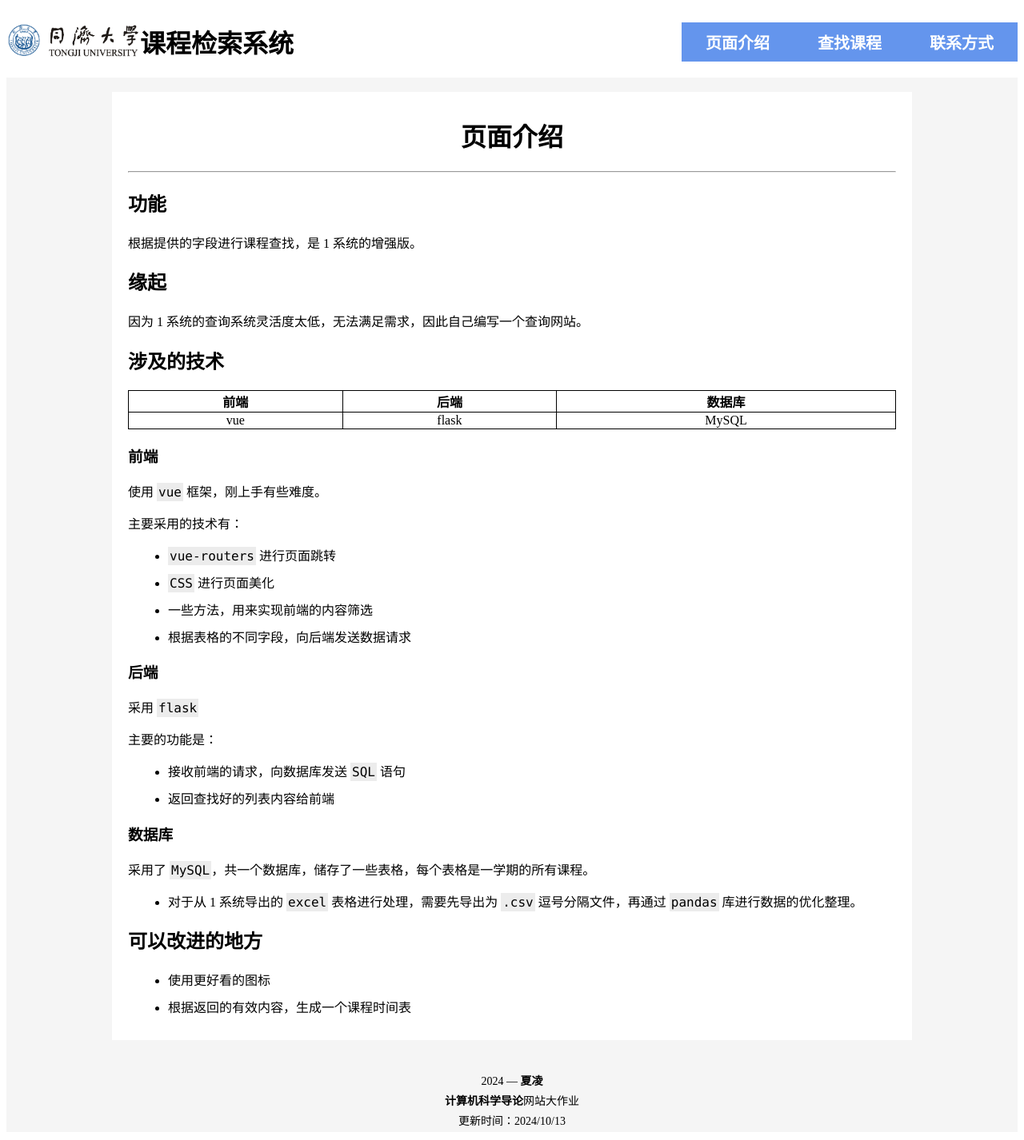
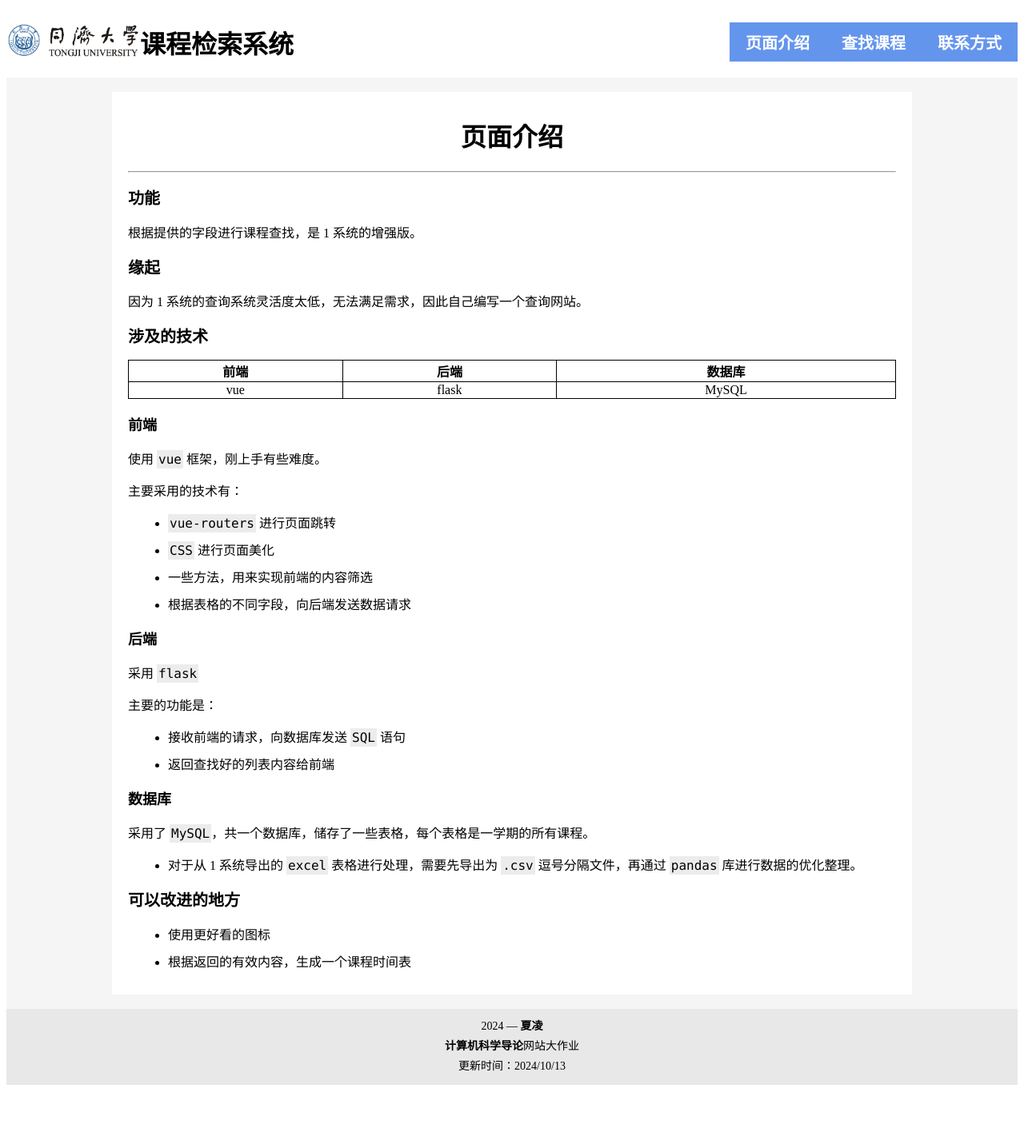
Before and after one commit to XiaLing233/jkd_website, a Vue app: page /Home in a window 1280 px wide. Shown: the whole page at 80% size. After the commit the page ends 1365 px from the top, so only its background shows below. Built offline with nearby package versions, Linux system fonts and the light colour scheme.

Commit message:
分解了多个组件，并且改进了菜单栏

```diff
--- a/src/App.vue
+++ b/src/App.vue
@@ -1,32 +1,13 @@
 <template>
     <div id="app">
-        <header>
-            <div id="title">
-                <a href="https://1.tongji.edu.cn"><img height=45px width=167px src="./assets/tongji.png"></img></a>
-                <h1>课程检索系统</h1>
-            </div>
-
-            <div id="menuholder">
-                <ul id="menu">
-                    <li><router-link to="/Home">页面介绍</router-link></li>
-                    <li><router-link to="/Search">查找课程</router-link></li>
-                    <li><router-link to="/Contact">联系方式</router-link></li>
-            </ul>
-            </div>
-
-        </header>
-
+        <Header />
         <br>
-        <main>
+        <div id="main">
             <router-view />
-        </main>
-
-        <footer>
-            <p>{{ new Date().getFullYear() }} — <strong>夏凌</strong></p>
-            <p><strong>计算机科学导论</strong>网站大作业</p>
-            <p>更新时间：2024/10/13</p>
-        </footer>
         </div>
+        <br>
+        <Footer />
+    </div>
 
 </template>
 
@@ -35,97 +16,10 @@
         font-family: 'Times New Roman', "宋体", serif;
     }
     #app {
-                background-color: whitesmoke;
+        background-color: whitesmoke;
     }
 
-    #menu {
-        list-style-type: none;
-        margin: 0;
-        padding: 0;
-        background-color: cornflowerblue;
-        max-width: 1000px;
-        /* margin: 0 auto; */
-        font-size: 20px;
-        display: flex;
-        align-items: center;
-        /* height: 100%; */
-        /* margin: 0; */
-    }
-
-    .classitems {
-        display: inline;
-        text-align: center;
-        padding-left: 20px;
-        padding-right: 20px;
-    }
-
-    footer {
-        background-color: whitesmoke;
-        text-align: center;
-        position: relative;
-        bottom: 0;
-        margin-top: 40px;
-        margin-bottom: 10px;
-        font-size: 14px;
-    }
-    footer p {
-        margin: 0;
-        padding-bottom: 5px;
-    }
-
-    header {
-        background-color: white;
-        justify-content: space-between;
-        align-items: center;
-        /* padding: 10px 20px; */
-        display: flex;
-    }
-
-    #title {
-        /* background-color: white; */
-        text-align: center;
-        display: flex;
-        align-items: center;
-    }
-
-    #title h1 {
-        font-family: "楷体";
-        /* font-weight: 500; */
-    }
-
-    #menu li {
-        /* display: inline; */
-        /* text-align: center; */
-        /* padding-top: 30px; */
-        padding-left: 20px;
-        padding-right: 20px;
-        height: 100%;
-        justify-content: center;
-        align-items: center;
-        /* margin: 0; */
-        /* margin-top: 0; */
-        /* margin-bottom: 0; */
-        /* padding: 0; */
-    }
-
-    #menu li:hover {
-        background-color:dodgerblue;
-        height: 100%;
-        text-align: center;
-        display: inline;
-        /* align-items: center; */
-    }
-
-    a {
-        text-decoration: none;
-        color: white;
-        font-weight: bold;
-    }
-
-    main {
-        /* background-image: url("./assets/body-bg.png");
-        background-size: cover; */
-        /* border: 1px solid black; */
+    #main {
         padding-top: 10px;
         padding-bottom: 10px;
         margin-left: 80px;
@@ -133,6 +27,20 @@
         max-width: 1000px;
         margin: 0 auto;
         background-color:white;
+        min-height: 800px;
     }
 
 </style>
+
+<script>
+    import Footer from './views/Footer.vue';
+    import Header
+     from './views/Header.vue';
+    export default {
+        components: {
+            // Menu,
+            Footer,
+            Header,
+        },
+    };
+</script>
--- a/src/router/index.js
+++ b/src/router/index.js
@@ -3,8 +3,10 @@ import { createRouter, createWebHistory } from 'vue-router';
 import Home from '../views/Home.vue';
 import Contact from '../views/Contact.vue';
 import Search from '../views/Search.vue';
+import Root from '../views/Root.vue';
 
 const routes = [
+  { path: '/', component: Root },
   { path: '/Home', component: Home },
   { path: '/Contact', component: Contact },
   { path: '/Search', component: Search},
--- a/src/views/Contact.vue
+++ b/src/views/Contact.vue
@@ -1,6 +1,7 @@
 <template>
     <div>
         <h1>联系方式</h1>
+        <hr>
         <p>
         如果有改进的建议，或者发现了 bug，欢迎联系我。
         </p>
--- /dev/null
+++ b/src/views/Footer.vue
@@ -0,0 +1,25 @@
+<template>
+        <div id="footer">
+            <p>{{ new Date().getFullYear() }} — <strong>夏凌</strong></p>
+            <p><strong>计算机科学导论</strong>网站大作业</p>
+            <p>更新时间：2024/10/13</p>
+        </div>
+</template>
+
+<style>
+    #footer {
+        background-color:rgb(233, 232, 232);
+        text-align: center;
+        position: relative;
+        /* bottom: 0; */
+        /* margin-bottom: 10px; */
+        /* border: 0; */
+        font-size: 14px;
+        padding-top: 10px;
+        padding-bottom: 10px;
+    }
+    #footer p {
+        margin: 0;
+        padding-bottom: 5px;
+    }
+</style>
--- /dev/null
+++ b/src/views/Header.vue
@@ -0,0 +1,47 @@
+<template>
+        <div id="header">
+            <div id="title">
+                <a href="https://1.tongji.edu.cn"><img height=45px width=167px src='../assets/tongji.png'></img></a>
+                <a href="/"><h1>课程检索系统</h1></a>
+            </div>
+        <Menu />
+        </div>
+</template>
+
+<script>
+    import Menu from './Menu.vue';
+
+    export default {
+        components: {
+            Menu,
+        }
+    }
+
+</script>
+
+<style>
+    #header {
+        background-color: white;
+        justify-content: space-between;
+        align-items: center;
+        /* padding: 10px 20px; */
+        display: flex;
+    }
+
+    #title a {
+        text-decoration: none;
+        color: black;
+    }
+
+    #title {
+        /* background-color: white; */
+        text-align: center;
+        display: flex;
+        align-items: center;
+    }
+
+    #title h1 {
+        font-family: "楷体";
+        /* font-weight: 500; */
+    }
+</style>
--- a/src/views/Home.vue
+++ b/src/views/Home.vue
@@ -74,15 +74,15 @@ export default {
         text-decoration: underline;
     }
 
-    introbody h1 {
+    #introbody h1 {
         text-align: center;
         font-weight: bold;
     }
 
-    introbody h2 {
+    #introbody h2 {
         font-size: 20px;
     }
-    introbody h3 {
+    #introbody h3 {
         font-size: 18px;
     }
     .table-figure {
--- /dev/null
+++ b/src/views/Menu.vue
@@ -0,0 +1,45 @@
+<template>
+    <ul id="menu">
+        <li><router-link to="/Home">页面介绍</router-link></li>
+        <li><router-link to="/Search">查找课程</router-link></li>
+        <li><router-link to="/Contact">联系方式</router-link></li>
+    </ul>
+</template>
+
+<style>
+    #menu li {
+        /* padding-left: 20px; */
+        /* padding-right: 20px; */
+        padding-top: 10px;
+        padding-bottom: 10px;
+        justify-content: center;
+        align-items: center;
+        list-style: none;
+        margin: 0;
+    }
+
+    #menu li a:hover {
+        background-color:dodgerblue;
+        display: inline;
+        align-items: center;
+    }
+
+    #menu li a {
+        text-decoration: none;
+        color: white;
+        font-weight: bold;
+        padding-left: 20px;
+        padding-right: 20px;
+        padding-top: 10px;
+        padding-bottom: 10px;
+    }
+
+    #menu {
+        list-style-type: none;
+        padding: 0;
+        background-color: cornflowerblue;
+        max-width: 1000px;
+        font-size: 20px;
+        display: flex;
+    }
+</style>
--- /dev/null
+++ b/src/views/Root.vue
@@ -0,0 +1,19 @@
+<template>
+    <div id = "welcome">
+        <h1>欢迎使用课程检索系统！</h1>
+        <p>请点击右上方导航栏进行操作。</p>
+    </div>
+</template>
+
+<style>
+    #welcome h1 {
+        text-align: center;
+        font-weight: bold;
+    }
+
+    #welcome p {
+        text-align: center;
+        font-family: "楷体";
+        font-size: 25px;
+    }
+</style>
--- a/src/views/Search.vue
+++ b/src/views/Search.vue
@@ -1,6 +1,7 @@
 <template>
   <div>
     <h1>课程检索</h1>
+    <hr>
     <div v-for="(condition, index) in conditions" :key="index" class="search-condition">
       <!-- Show the connector dropdown only if it's not the first condition -->
       <div v-if="index !== 0">
```
